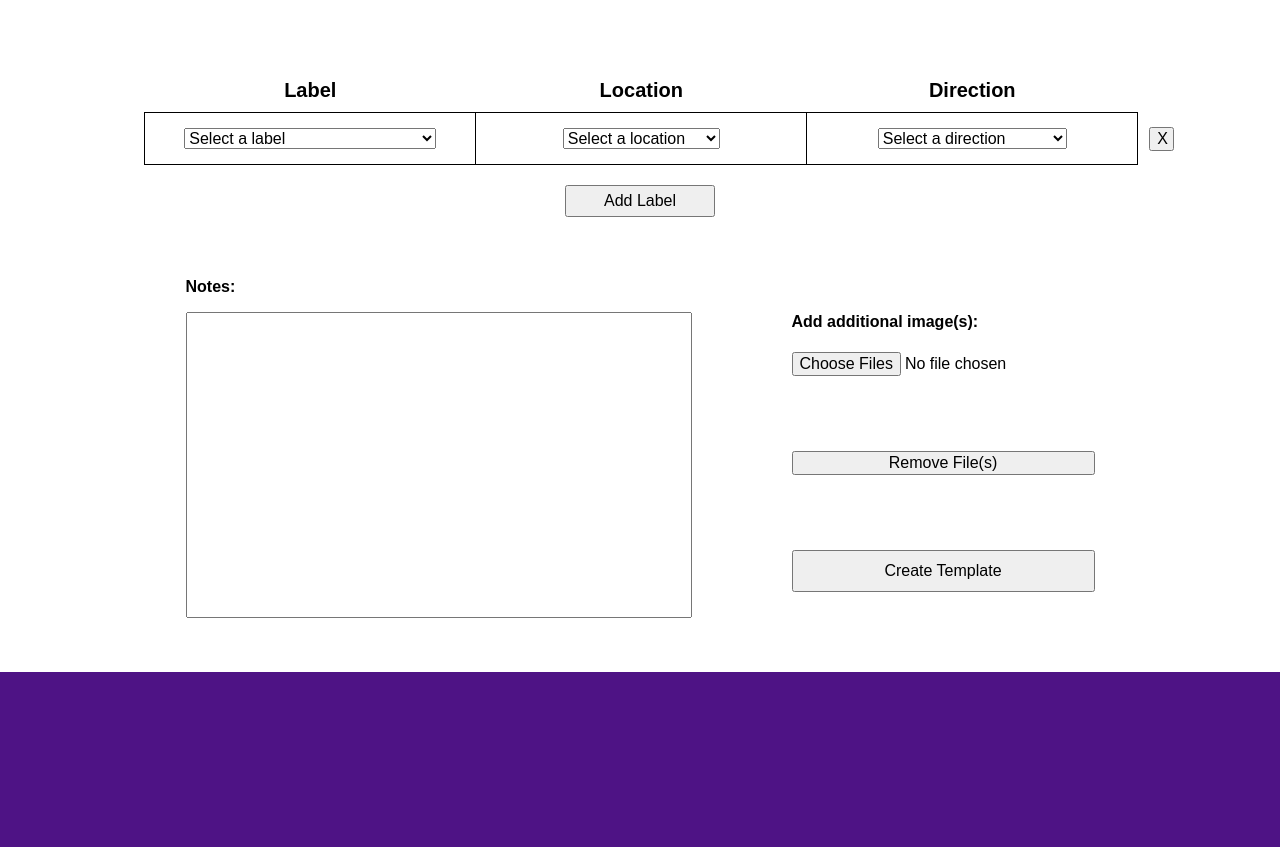
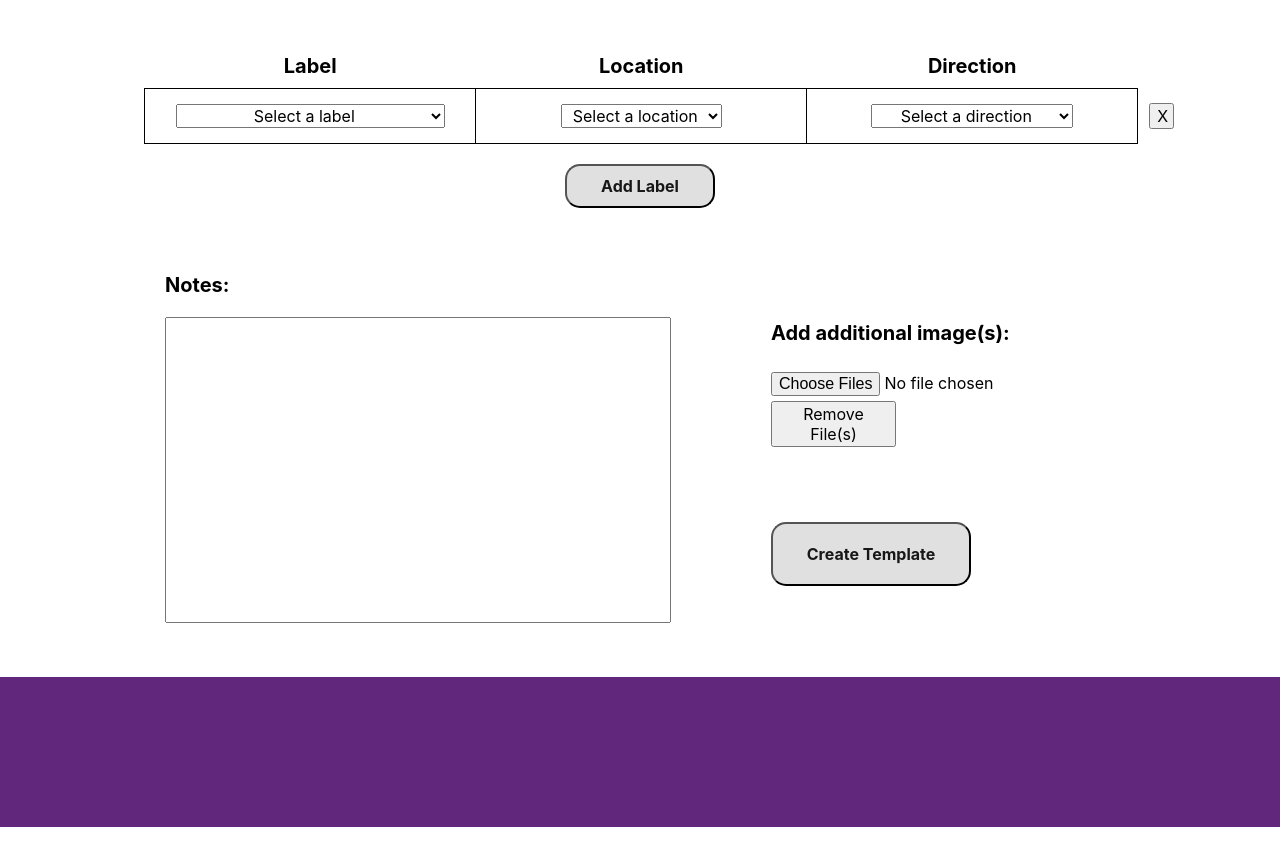
Before and after one commit to dawsw/Library-Processing-Template-Generator, a Flask app: page / in a window 1280 px wide. Shown: the part 416-1263 px from the top of the page. Run offline with Flask 3, Linux system fonts and the light colour scheme.

Commit message:
Added button styling

```diff
--- a/static/styles.css
+++ b/static/styles.css
@@ -1,11 +1,11 @@
 * {
     font-size: 16px;
+    font-family: Roobert,-apple-system,BlinkMacSystemFont,"Segoe UI",Helvetica,Arial,sans-serif,"Apple Color Emoji","Segoe UI Emoji","Segoe UI Symbol";
 }
 
 html {
     margin: 0;
     padding: 0;
-    font-family: Arial, Helvetica, sans-serif
 }
 
 body {
@@ -29,8 +29,8 @@ body {
 
 .header {
     width: 100%;
-    height: 125px;
-    background-color: rgb(78, 19, 133);
+    height: 100px;
+    background-color: rgb(97, 39, 124);
     color: white;
     font-size: 2rem;
 }
@@ -66,6 +66,10 @@ th {
     border: 1px solid black;
 }
 
+select {
+    text-align: center;
+}
+
 .removeButton {
     margin: 10px;
     width: 25px;
@@ -77,13 +81,28 @@ optgroup {
 
 #addLabelButton {
     width: 150px;
-    padding: 5px;
+    padding: 10px;
+    background-color: #e0e0e0;
+    color:#181718;
+    transition: transform 0.2s ease;
+    font-weight: bold;
+    border-radius: 15px;
+    cursor: pointer;
     margin-bottom: 20px;
+}
+
+#addLabelButton:hover {
+    background-color: #cccccc;
+    transform: translateY(-1px);
 }
 
 .notes-section {
     padding: 25px 0 50px 0;
     gap: 100px;
+}
+
+.notes-header{
+    font-size: 1.25rem;
 }
 
 .notesText {
@@ -98,12 +117,36 @@ optgroup {
     gap: 75px;
 }
 
-#download-button {
-    padding: 10px;
+.upload-header {
+    font-size: 1.25rem;
 }
+
+.deleteFileButton {
+    margin-top: -70px;
+    width: 125px
+}
+
+
+
+.download-button {
+    width: 200px;
+    padding: 20px;
+    background-color: #e0e0e0;
+    color:#181718;
+    transition: transform 0.2s ease;
+    font-weight: bold;
+    border-radius: 15px;
+    cursor: pointer;
+}
+
+.download-button:hover {
+    background-color: #cccccc;
+    transform: translateY(-1px);
+}
+
 
 footer {
     width: 100%;
-    height: 175px;
-    background-color: rgb(78, 19, 133);
+    height: 150px;
+    background-color: rgb(97, 39, 124);
 }
```
